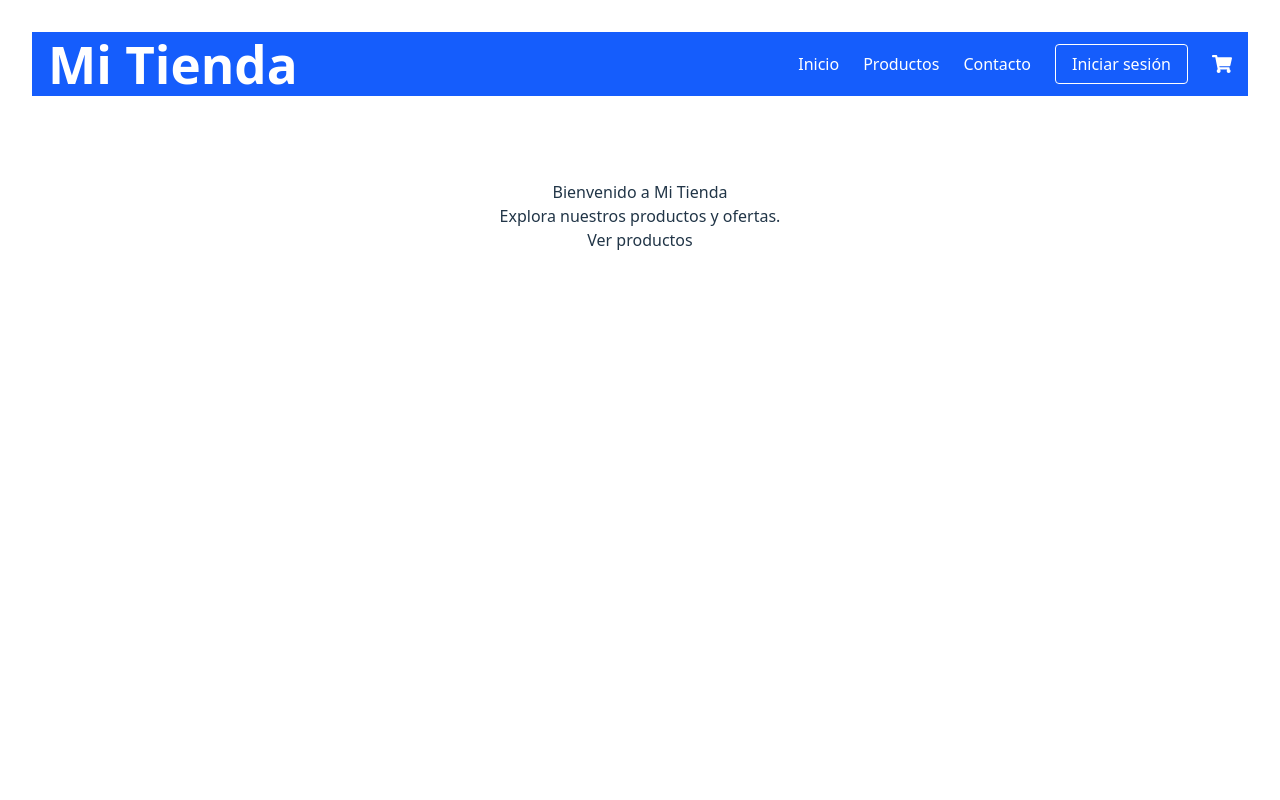
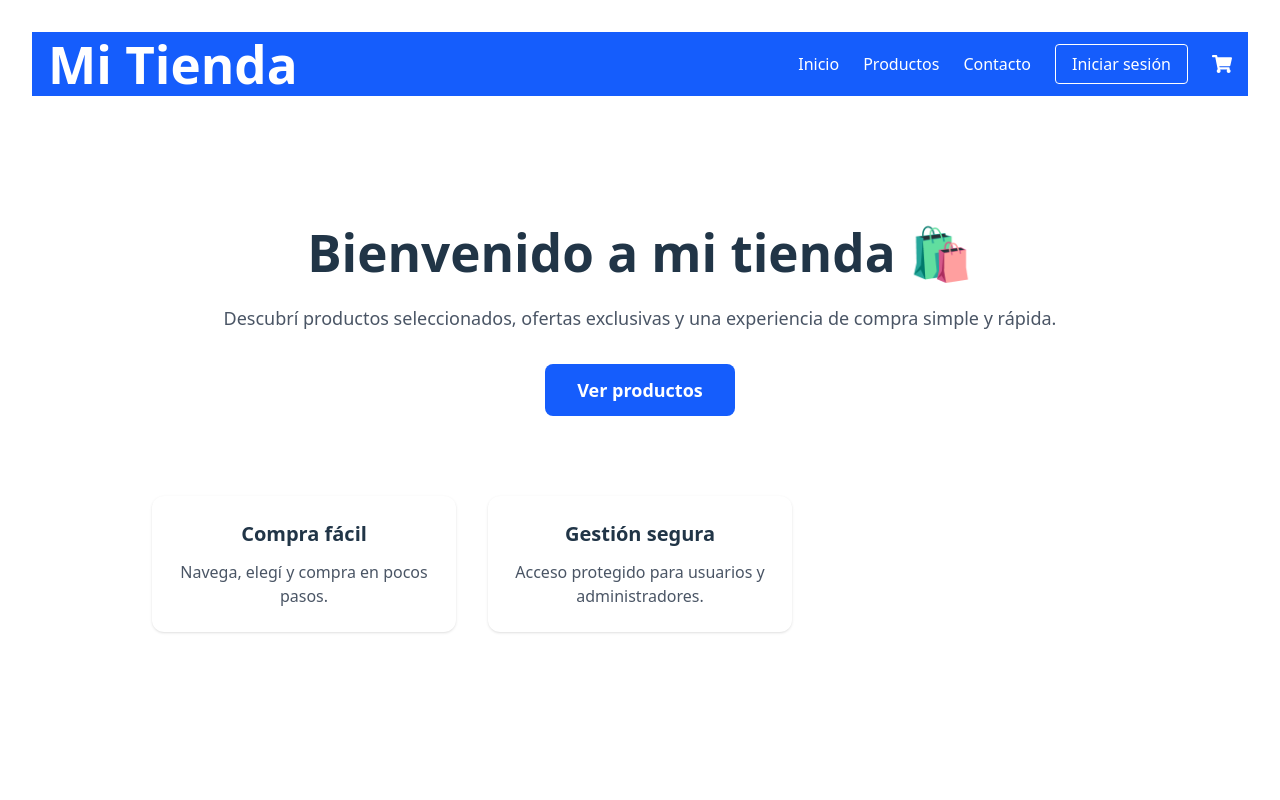
Before and after one commit to valeriaines/Tienda, a React (Vite) app: page / in a window 1280 px wide. Shown: the top 800 px of the page. Built offline with nearby package versions, Linux system fonts and the light colour scheme; no server answers.

Commit message:
mejora en inicio

```diff
--- a/package.json
+++ b/package.json
@@ -11,6 +11,7 @@
   },
   "dependencies": {
     "@tailwindcss/vite": "^4.1.18",
+    "framer-motion": "^12.23.26",
     "react": "^19.1.1",
     "react-dom": "^19.1.1",
     "react-icons": "^5.5.0",
--- a/src/App.jsx
+++ b/src/App.jsx
@@ -1,6 +1,5 @@
 import './App.css'
-import { useState } from 'react'
-import { Routes, Route } from 'react-router-dom'
+import { Routes, Route, useLocation } from 'react-router-dom'
 // Importaciones de Providers (Ajusta las rutas si son diferentes)
 import { AuthProvider } from './Context/AuthContext';
 import { CarritoProvider } from './Context/CarritoContext';
@@ -18,10 +17,13 @@ import Admin from './Componentes/Admin.jsx'
 import Checkout from './pages/Checkout.jsx';
 import ProductoDetalle from './pages/ProductoDetalle.jsx'
 import RutaProtegida from './Componentes/RutaProtegida.jsx'
+import { AnimatePresence } from 'framer-motion';
 
 function App() {
+    const location = useLocation()
 
     return (
+
         // 1. Envolver toda la aplicación con los Providers
         <AuthProvider>
             <CarritoProvider>
@@ -30,8 +32,8 @@ function App() {
                     <Header /> {/* Header necesita Auth y Carrito Context */}
 
                     <main className="pt-16 relative z-0 min-h-screen">
-
-                    <Routes>
+                        <AnimatePresence mode="wait">
+                            <Routes location={location} key={location.pathname}>
                                 <Route path='/' element={<Inicio />} />
                                 <Route path='/contacto' element={<Contacto />} />
                                 <Route path='/productos' element={<Productos />} />
@@ -57,6 +59,7 @@ function App() {
                                     }
                                 />
                             </Routes>
+                        </AnimatePresence>
                     </main>
 
                     <Footer />
--- a/src/Componentes/Contacto.jsx
+++ b/src/Componentes/Contacto.jsx
@@ -1,6 +1,7 @@
 import { useState } from 'react';
 import { toast, ToastContainer } from 'react-toastify';
 import 'react-toastify/dist/ReactToastify.css';
+import PageWrapper from './PagesWrapper';
 
 const Contacto = () => {
     const [nombre, setNombre] = useState('');
@@ -23,6 +24,7 @@ const Contacto = () => {
     };
 
     return (
+        <PageWrapper>
         <div className="max-w-lg mx-auto mt-10 p-8 bg-white rounded-lg shadow-md">
             <h2 className="text-2xl font-bold text-center text-blue-600 mb-6 border-b-2 border-blue-400 pb-2">
                 Contáctanos
@@ -67,6 +69,7 @@ const Contacto = () => {
                 pauseOnHover
             />
         </div>
+        </PageWrapper>
     );
 };
 
--- a/src/Componentes/PagesWrapper.jsx
+++ b/src/Componentes/PagesWrapper.jsx
@@ -1,20 +1,15 @@
-import { useEffect, useState } from "react";
+import { motion } from "framer-motion";
 
 const PageWrapper = ({ children }) => {
-  const [visible, setVisible] = useState(false);
-
-  useEffect(() => {
-    setVisible(true);
-  }, []);
-
   return (
-    <div
-      className={`transition-all duration-300 ease-out
-        ${visible ? "opacity-100 translate-y-0" : "opacity-0 translate-y-3"}
-      `}
+    <motion.div
+      initial={{ opacity: 0, y: 12 }}
+      animate={{ opacity: 1, y: 0 }}
+      exit={{ opacity: 0, y: -12 }}
+      transition={{ duration: 0.3, ease: "easeOut" }}
     >
       {children}
-    </div>
+    </motion.div>
   );
 };
 
--- a/src/pages/Inicio.jsx
+++ b/src/pages/Inicio.jsx
@@ -1,15 +1,88 @@
 import { Link } from 'react-router-dom'
+import PageWrapper from '../Componentes/PagesWrapper';
+import { motion } from "framer-motion";
 
 const Inicio = () => {
 return (
-    <main style={{ padding: '20px' }}>
-    <h2>Bienvenido a Mi Tienda</h2>
-    <p>Explora nuestros productos y ofertas.</p>
-    <p>
-        <Link to="/productos">Ver productos</Link>
-    </p>
-    </main>
-)
-}
+    <PageWrapper>
+        <main className="max-w-5xl mx-auto px-6 py-16">
+
+            {/* HERO */}
+            <section className="text-center mb-20">
+                <motion.h1
+                    initial={{ opacity: 0, y: 20 }}
+                    animate={{ opacity: 1, y:0 }}
+                    transition={{ duration: 0.5 }}
+                    className="text-4xl md:text-5xl font-bold mb-6"
+                    >
+                        Bienvenido a mi tienda 🛍️
+                    </motion.h1>
+
+                    <motion.p
+                        initial={{ opacity: 0, y: 20 }}
+                        animate={{ opacity: 1, y: 0 }}
+                        transition={{ delay: 0.2, duration: 0.5 }}
+                        className="text-gray-600 text-lg mb-8"
+                        >
+                            Descubrí productos seleccionados, ofertas exclusivas y una experiencia de compra simple y rápida.
+                        </motion.p>
+                        <motion.div
+                            initial={{ opacity: 0, scale: 0.95 }}
+                            animate={{ opacity:1, scale: 1 }}
+                            transition={{ delay: 0.4, duration: 0.4 }}
+                            >
+                                <Link
+                                to="/productos"
+                                className="
+                                    inline-block px-8 py-3 rounded-lg
+                                    bg-blue-600 text-white font-semibold
+                                    text-lg font-medium
+                                    transition-all duration-300
+                                    hover:bg-blue-700 hover:scale-105
+                                    active:scale-95
+                                    "
+                                    >
+                                        Ver productos
+                                    </Link>
+                        </motion.div>
+            </section>
+
+            {/* BENEFICIOS */}
+            <section className="grid grid-cols-1 md:grid-cols-3 gap-8 text-center">
+                {[
+                    {
+                        title: "Compra fácil",
+                        text: "Navega, elegí y compra en pocos pasos.",
+                    },
+                    {
+                        title: "Gestión segura",
+                        text: "Acceso protegido para usuarios y administradores.",
+                    },
+                ].map((item, index) => (
+                    <motion.div
+                        key={index}
+                        initial={{ opacity:0, y: 20 }}
+                        animate={{ opacity: 1, y: 0 }}
+                        transition={{ delay: 0.2 + index * 0.15 }}
+                        className="
+                            bg-white rounded-xl shadow
+                            p-6
+                            transition-all duration-300
+                            hover:shadow-lg hover:trnslate-y-1
+                            "
+                            >
+                                <h3 className="text-xl font-semibold mb-3">{item.title}</h3>
+                                <p className="text-gray-600">{item.text}</p>
+
+                        </motion.div>
+                ))}
+
+            </section>
+
+
+        </main>
+    </PageWrapper>
+);
+};
 
 export default Inicio;
```
Also changed, not shown: src/Componentes/Productos.jsx (+81 -23 lines), 1 other file (tests, documents, lock files or other folders). Lines whose indentation alone changed are shown as unchanged.
